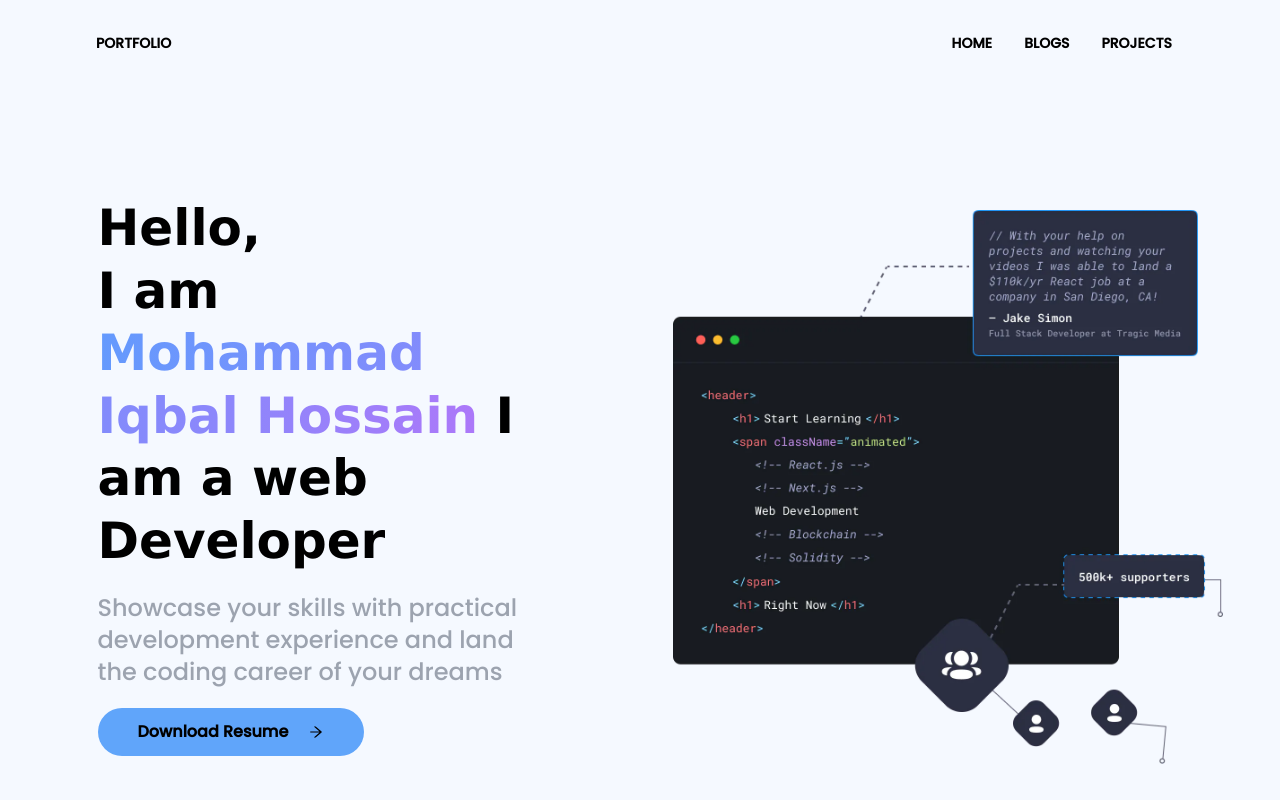
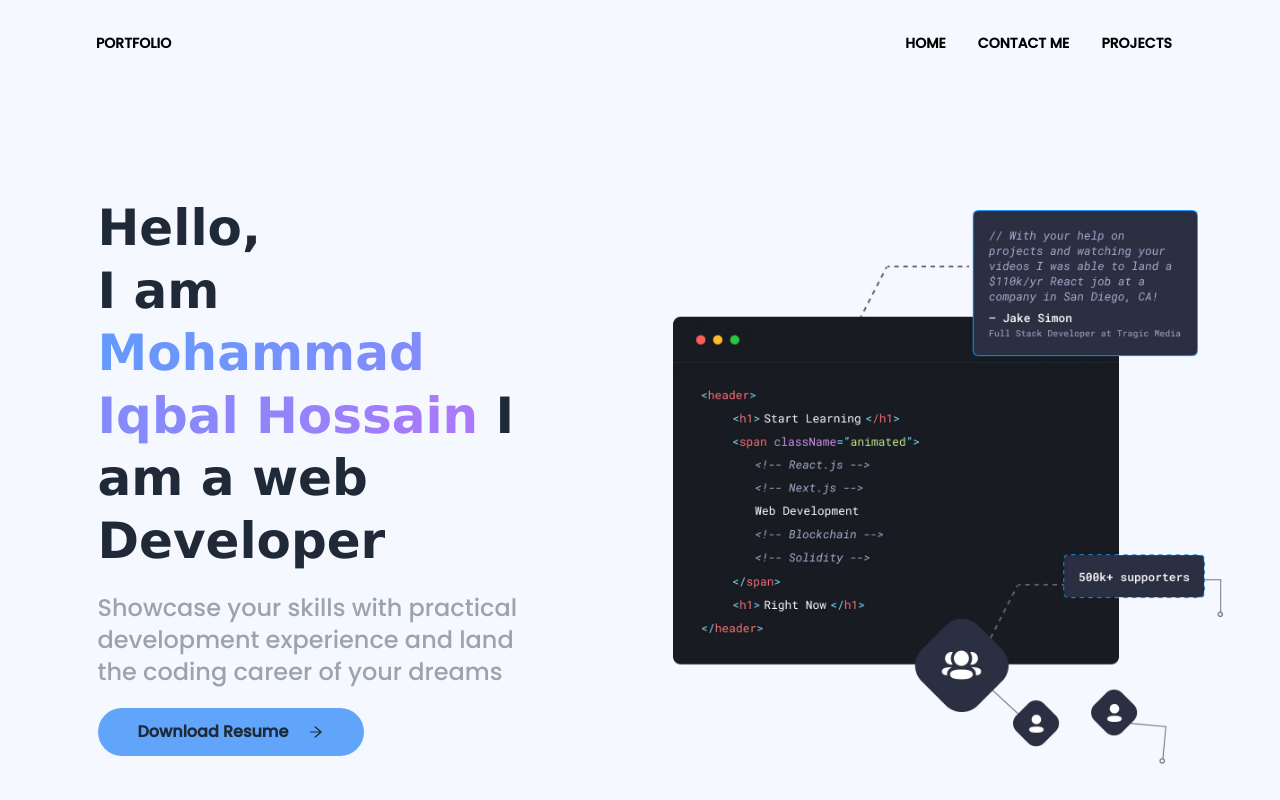
Before and after one commit to MohammadIqbalHossain/portfolio, a React (Create React App) app: page / in a window 1280 px wide. Shown: the top 800 px of the page. Built offline with nearby package versions, Linux system fonts and the light colour scheme; a web font is replaced by a local one.

Commit message:
contact me form added

```diff
--- a/package.json
+++ b/package.json
@@ -6,6 +6,7 @@
     "@testing-library/jest-dom": "^5.16.2",
     "@testing-library/react": "^12.1.4",
     "@testing-library/user-event": "^13.5.0",
+    "daisyui": "^2.15.2",
     "react": "^17.0.2",
     "react-dom": "^17.0.2",
     "react-icons": "^4.4.0",
--- a/src/components/Banner/Banner.js
+++ b/src/components/Banner/Banner.js
@@ -24,6 +24,7 @@
             <div className="md:w-[550px] ">
                 <img className="hidden md:block" src={bannerImage} alt="" />
             </div>
+
         </div>
     );
 };
--- /dev/null
+++ b/src/components/ContactMe/Contact.js
@@ -0,0 +1,22 @@
+import React from 'react';
+
+const Contact = () => {
+    return (
+        <div>
+            <input type="checkbox" id="my-modal-6" class="modal-toggle" />
+            <div class="modal modal-bottom sm:modal-middle">
+                <div class="modal-box">
+                    <h3 class="font-bold text-lg">Congratulations random Interner user!</h3>
+                    <p class="py-4">You've been selected for a chance to get one year of subscription to use Wikipedia for free!</p>
+                    <div class="modal-action">
+                        <label for="my-modal-6" class="btn">Yay!</label>
+                    </div>
+                </div>
+            </div>
+        </div>
+
+
+    );
+};
+
+export default Contact;
--- a/src/components/Projects/Projects.js
+++ b/src/components/Projects/Projects.js
@@ -5,6 +5,8 @@
 import project2 from '../../images/ware-house-book-ss.png';
 import project3 from '../../images/breathing-knowlage.png';
 import project4 from '../../images/space-tourism-site.png';
+import Contact from '../ContactMe/Contact';
+
 const Projects = () => {
 
     const [cliked, setCliked] = useState(false)
@@ -170,6 +172,7 @@
                 </div>
 
             </div>
+            <Contact />
         </>
     );
 };
--- a/src/components/Shared/Header.js
+++ b/src/components/Shared/Header.js
@@ -1,6 +1,7 @@
 import React, { useState } from "react";
 import { AiOutlineMenu } from 'react-icons/ai';
 import { Link } from "react-router-dom";
+
 
 function Header() {
     const [navbarOpen, setNavbarOpen] = useState(false);
@@ -42,12 +43,14 @@
                                 </Link>
                             </li>
                             <li className="nav-item">
-                                <Link
+                                <p
                                     className="px-3 py-2 flex items-center text-sm uppercase font-bold leading-snug text-black hover:opacity-75"
                                     to="/blogs"
                                 >
-                                    <span className="ml-2">Blogs</span>
-                                </Link>
+                                    <span className="ml-2">
+                                        <label for="my-modal-6" class="modal-button">Contact me</label>
+                                    </span>
+                                </p>
                             </li>
 
                             <li className="nav-item">
@@ -61,6 +64,7 @@
 
                         </ul>
                     </div>
+
                 </div>
             </nav>
         </>
--- a/tailwind.config.js
+++ b/tailwind.config.js
@@ -5,5 +5,5 @@
   theme: {
     extend: {},
   },
-  plugins: [],
+  plugins: [require("daisyui")],
 }
```
Also changed, not shown: 1 other file (tests, documents, lock files or other folders).
